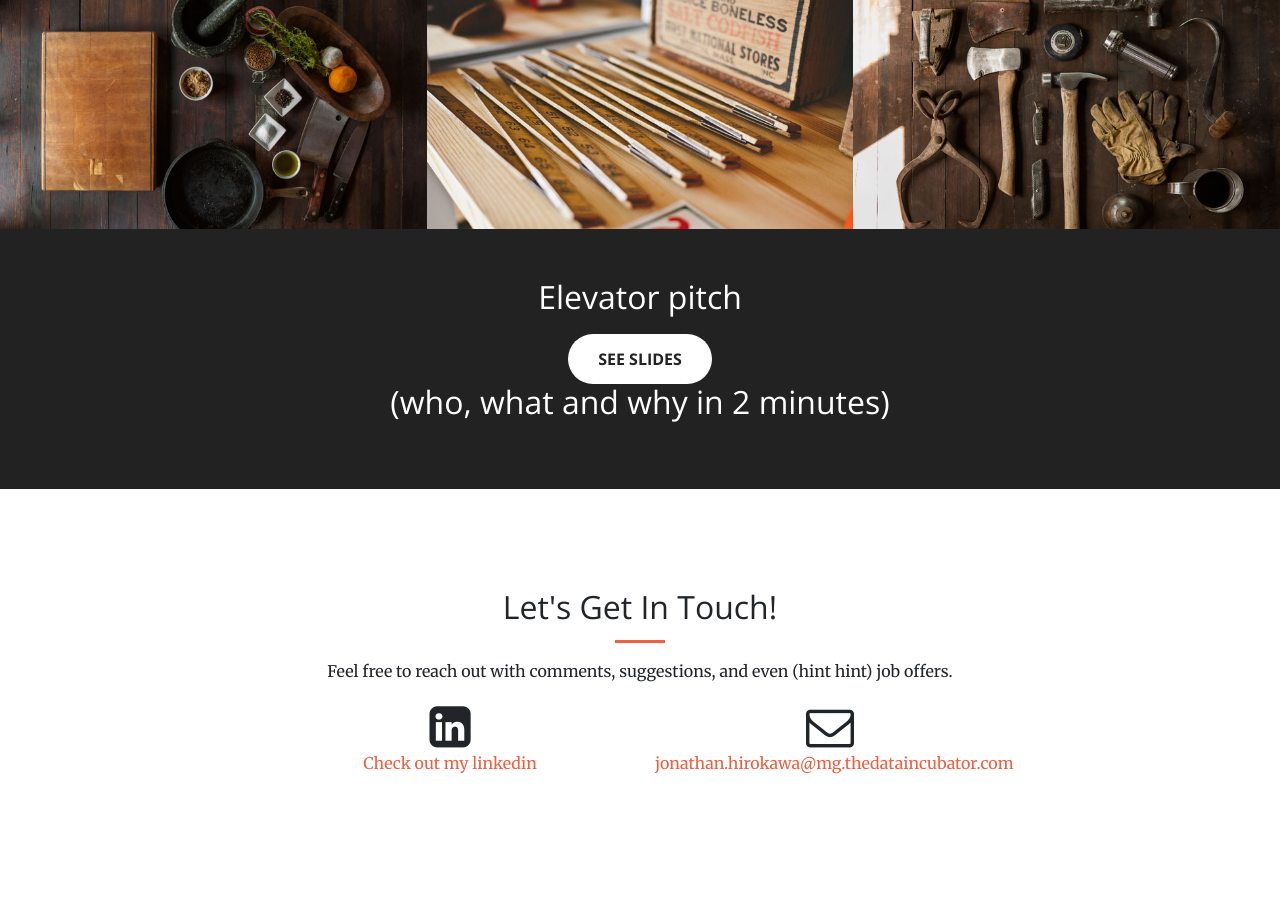
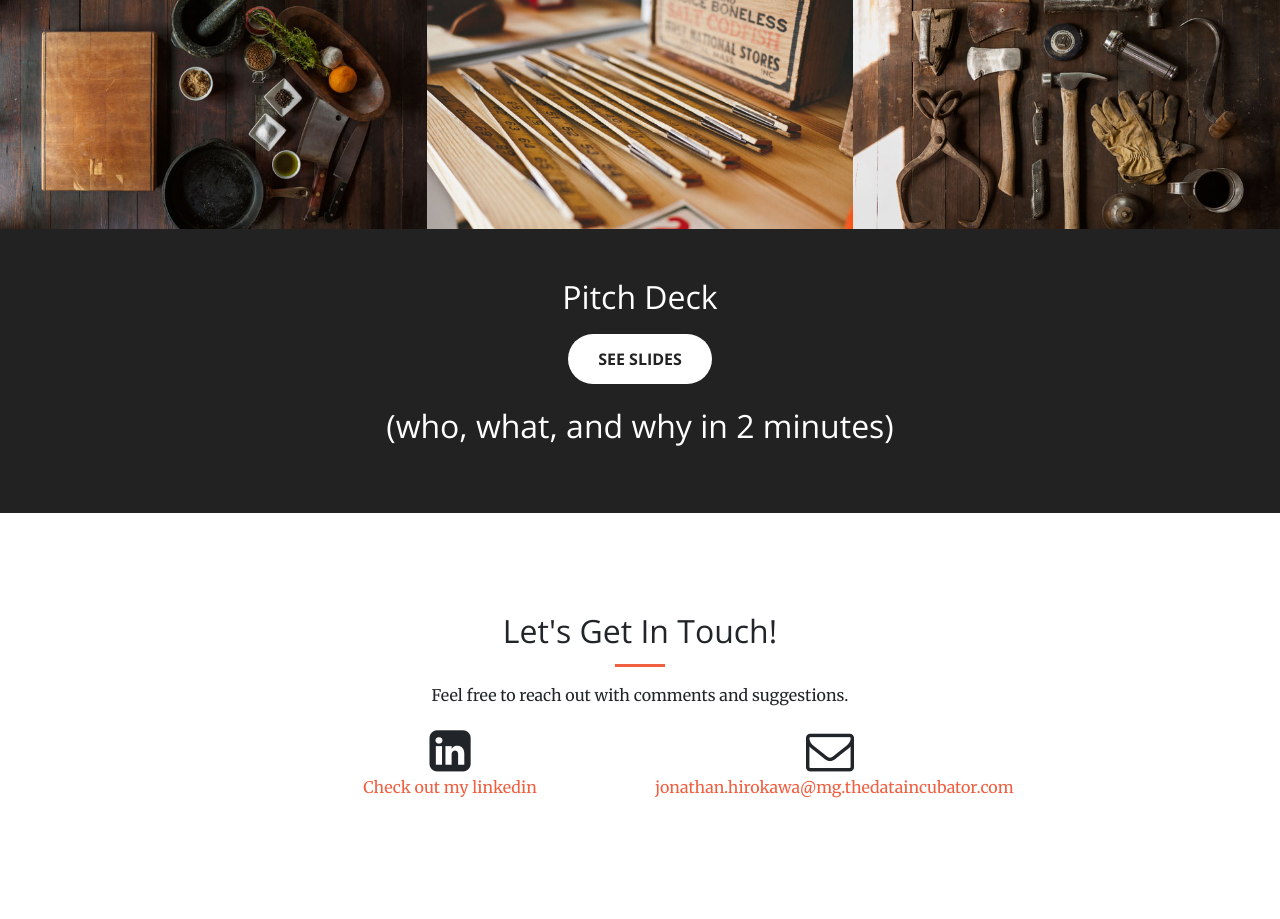
Before and after one commit to jdh88/TTB_Capstone_Site, a Flask app: page / in a window 1280 px wide. Shown: the part 1976-2895 px from the top of the page. Before the commit the page ends 2750 px from the top, so only its background shows below. Run offline with Flask 2, Linux system fonts and the light colour scheme; some libraries are stand-ins or nearby versions.

Commit message:
fixed more typos

```diff
--- a/templates/index.html
+++ b/templates/index.html
@@ -184,9 +184,11 @@
 
     <div class="call-to-action bg-dark">
       <div class="container text-center">
-        <h2>Elevator pitch</h2>
-        <a class="btn btn-default btn-xl sr-button" href="http://startbootstrap.com/template-overviews/creative/">See slides</a>
-        <h2>(who, what and why in 2 minutes)</h2>
+        <h2>Pitch Deck</h2>
+        <a class="btn btn-default btn-xl sr-button" href="">See slides</a>
+        <br>
+        <br>
+        <h2>(who, what, and why in 2 minutes)</h2>
       </div>
     </div>
 
@@ -196,7 +198,7 @@
           <div class="col-lg-8 mx-auto text-center">
             <h2 class="section-heading">Let's Get In Touch!</h2>
             <hr class="primary">
-            <p>Feel free to reach out with comments, suggestions, and even (hint hint) job offers.</p>
+            <p>Feel free to reach out with comments and suggestions.</p>
           </div>
         </div>
         <div class="row">
```
Also changed, not shown: README.md.
